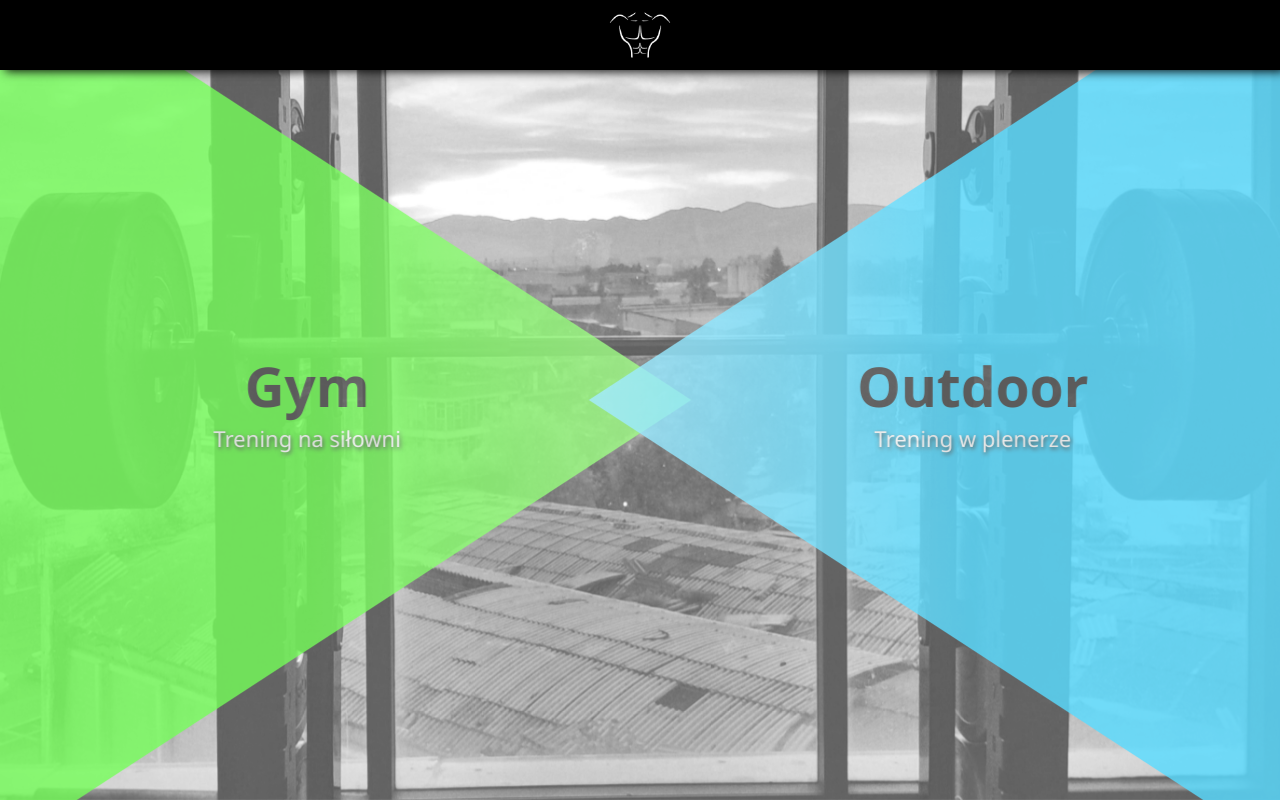
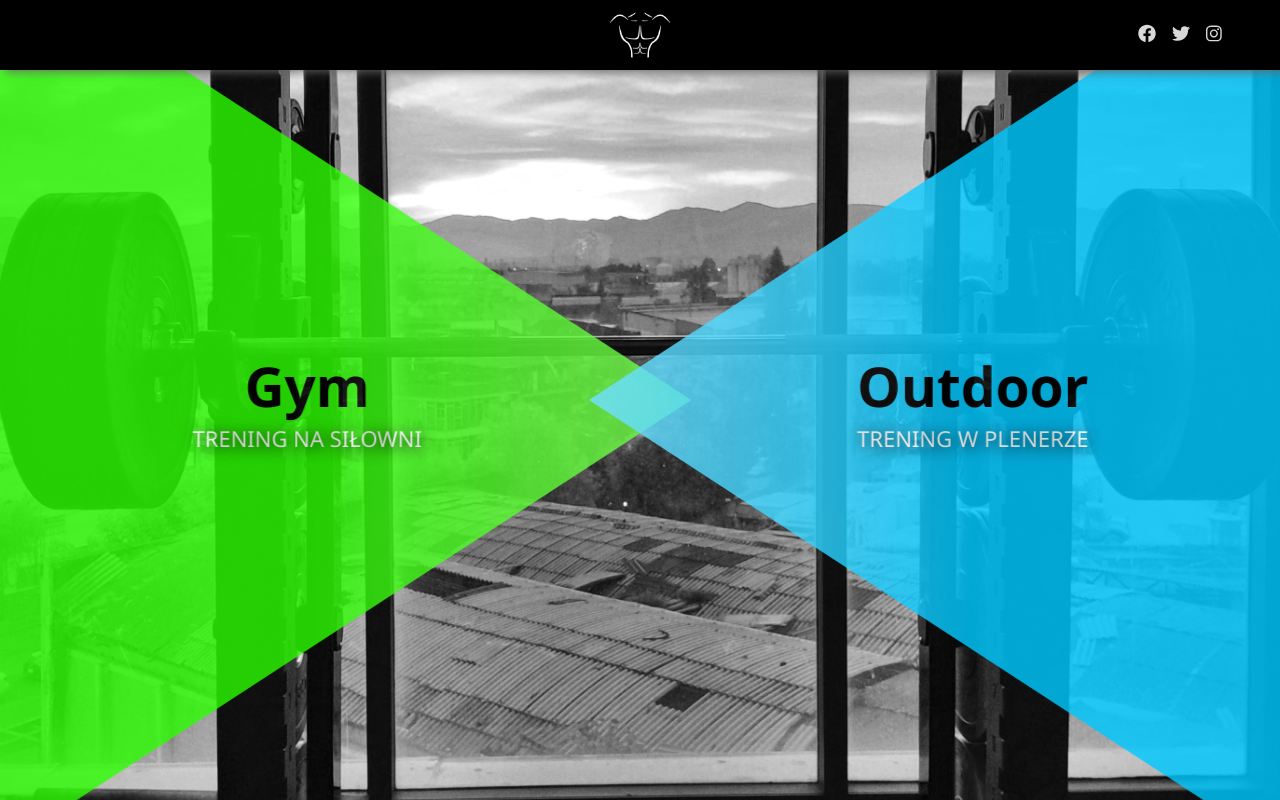
Before and after one commit to BlackH3art/trener-fitness, a React (Vite) app: page / in a window 1280 px wide. Shown: the top 800 px of the page. Built offline with nearby package versions, Linux system fonts and the light colour scheme.

Commit message:
Icons work, create components

```diff
--- a/src/App.js
+++ b/src/App.js
@@ -2,6 +2,7 @@ import React, {Component} from 'react';
 import ReactDOM from 'react-dom';
 
 import Header from './components/header/Header';
+import Body from './components/body/Body';
 
 
 class App extends Component {
@@ -10,6 +11,7 @@ class App extends Component {
     return (
       <>
           <Header />
+          <Body />
       </>
      );
   }
--- /dev/null
+++ b/src/components/body/Body.js
@@ -0,0 +1,16 @@
+import React, { Component } from 'react';
+
+import Offer from './Offer'
+
+class Body extends Component {
+  state = {  }
+  render() {
+    return (
+      <>
+        <Offer />
+      </>
+     );
+  }
+}
+
+export default Body;
--- /dev/null
+++ b/src/components/body/Gym.js
@@ -0,0 +1,25 @@
+/* eslint-disable jsx-a11y/click-events-have-key-events */
+/* eslint-disable jsx-a11y/no-static-element-interactions */
+import React, { Component } from 'react';
+
+class Gym extends Component {
+  state = {  }
+
+  handleClick() {
+    console.log('click');
+  }
+  render() {
+    return (
+      <>
+        <div className="shape" onClick={this.handleClick}>
+          <div className="gym">
+            <h1>Gym</h1>
+            <p>Trening na siłowni </p>
+          </div>
+        </div>
+      </>
+     );
+  }
+}
+
+export default Gym;
--- /dev/null
+++ b/src/components/body/Offer.js
@@ -0,0 +1,22 @@
+import React, { Component } from 'react';
+
+import Gym from './Gym';
+import Outdoor from './Outdoor';
+
+class Offer extends Component {
+  state = {  }
+  render() {
+    return (
+      <>
+        <section className="offer">
+         <div className="contentshape">
+            <Gym />
+            <Outdoor />
+          </div>
+        </section>
+      </>
+     );
+  }
+}
+
+export default Offer;
--- /dev/null
+++ b/src/components/body/Outdoor.js
@@ -0,0 +1,22 @@
+import React, { Component } from 'react';
+
+class Outdoor extends Component {
+  state = {  }
+
+
+
+  render() {
+    return (
+      <>
+        <div className="shape2">
+          <div className="outdoor">
+            <h1>Outdoor</h1>
+            <p>Trening w plenerze</p>
+          </div>
+        </div>
+      </>
+     );
+  }
+}
+
+export default Outdoor;
--- a/src/components/header/Header.js
+++ b/src/components/header/Header.js
@@ -1,6 +1,9 @@
 import React, { Component } from 'react';
+
 import logoTextWhite from '../img/logo-white.png';
-import logo from '../img/logo.png'
+import logo from '../img/logo.png';
+
+import NavSocial from './NavSocial';
 
 class Header extends Component {
   state = {
@@ -12,7 +15,7 @@ class Header extends Component {
         <header>
           <div className="headcontainer">
             <img src={this.state.active ? logoTextWhite : logo} alt=""/>
-
+            <NavSocial />
           </div>
         </header>
       </>
--- a/src/components/header/NavSocial.js
+++ b/src/components/header/NavSocial.js
@@ -1,15 +1,27 @@
 import React, { Component } from 'react';
+import { FontAwesomeIcon } from '@fortawesome/react-fontawesome'
+import { faFacebook, faTwitter, faInstagram } from '@fortawesome/free-brands-svg-icons'
+
+
 
 class NavSocial extends Component {
 
+  state = {
+
+  }
+
+
+
   render() {
+
+
     return (
       <>
-        <nav>
-          <ul>
-            <li></li>
-            <li></li>
-            <li></li>
+        <nav className="navSocial">
+          <ul className="ulSocial">
+            <li><a href="https://www.facebook.com/marcin.kubica.735" target="_blank" rel="noreferrer"><FontAwesomeIcon icon={faFacebook} /></a></li>
+            <li><a href="https://twitter.com/maybeNoT_or_NoT" target="_blank" rel="noreferrer"><FontAwesomeIcon icon={faTwitter} /></a></li>
+            <li><a href="https://www.instagram.com/sniperkmn/?hl=pl" target="_blank" rel="noreferrer"><FontAwesomeIcon icon={faInstagram} /></a></li>
           </ul>
         </nav>
       </>
--- a/src/index.html
+++ b/src/index.html
@@ -3,30 +3,17 @@
 <head>
   <meta charset="UTF-8">
   <meta name="viewport" content="width=device-width, initial-scale=1.0">
-  <title>Document</title>
+  <title>Trener Marcin Kubica</title>
   <link rel="stylesheet" href="style.css">
 </head>
 <body>
 
   <div id="root"></div>
 
-  <section class="offer">
-    <div class="contentshape">
-      <div class="shape">
-        <div class="gym">
-         <h1>Gym</h1>
-         <p>Trening na siłowni </p>
-        </div>
-      </div>
-      <div class="shape2">
-        <div class="outdoor">
-          <h1>Outdoor</h1>
-          <p>Trening w plenerze</p>
-        </div>
-      </div>
-    </div>
 
-  </section>
+
+
+
 
 
 
--- a/src/style.css
+++ b/src/style.css
@@ -8,13 +8,15 @@ body {
   overflow-x: hidden;
 }
 
+
+/* ************************ HEADER ****************************** */
 header {
   position: absolute;
   background-color: #000;
   height: 70px;
   width: 100%;
-  z-index: 1;
-  box-shadow: 5px 1px 10px black;
+  z-index: 12;
+  box-shadow: 5px 1px 10px rgb(99, 99, 99);
 
 }
 
@@ -23,26 +25,35 @@ header {
 
 }
 
-header .headcontainer nav {
+header .headcontainer nav.navSocial {
   position: absolute;
-  left: 50vw;
-  top: 60px;
-  width: 35%;
+  right: 50px;
+  top: 50%;
+  transform: translateY(-50%);
+  width: 100px;
 }
 
-header .headcontainer nav ul {
+header .headcontainer nav.navSocial ul.ulSocial {
   display: flex;
   justify-content: center;
   list-style: none;
   color: #d9d9d9;
-  font-size: 24px;
-  font-family: 'Gill Sans', 'Gill Sans MT', Calibri, 'Trebuchet MS', sans-serif;
+  font-size: 18px;
   width: 100%;
 }
 
-header .headcontainer nav ul li {
+header .headcontainer nav.navSocial ul.ulSocial li {
   text-align: center;
   flex-grow: 1;
+}
+header .headcontainer nav.navSocial ul.ulSocial li a {
+  color: #d9d9d9;
+  text-decoration: none;
+  transition: .3s;
+}
+header .headcontainer nav.navSocial ul.ulSocial li a:hover {
+  color: rgb(161, 159, 159);
+  cursor: pointer;
 }
 
 header .headcontainer img {
@@ -54,6 +65,8 @@ header .headcontainer img {
   transform: translate(-50%, -50%);
 }
 
+/* ************************************************************************************************** */
+
 .offer {
   background-image: url("img/background-full.jpg");
   background-size: cover;
@@ -62,7 +75,7 @@ header .headcontainer img {
   width: 100%;
   height: 100vh;
   z-index: -2;
-  opacity: 0.65;
+  opacity: 1;
 }
 
 .shape {
@@ -78,7 +91,7 @@ header .headcontainer img {
   clip-path: polygon(0 0, 20% 0, 100% 50%, 20% 100%, 0 100%);
   z-index: 0;
   transform: translateX(-100%);
-  animation: triangleShape 1s ease-in 1;
+  animation: triangleShape .8s ease-in 1;
   animation-fill-mode: forwards;
   animation-delay: .2s;
   transition: .2s;
@@ -97,7 +110,7 @@ header .headcontainer img {
   clip-path: polygon(100% 0, 80% 0, 0 50%, 80% 100%, 100% 100%);
   z-index: 0;
   transform: translateX(100%);
-  animation: triangleShape2 1s ease-in 1;
+  animation: triangleShape2 .8s ease-in 1;
   animation-fill-mode: forwards;
   animation-delay: .2s;
   transition: .2s;
@@ -125,11 +138,11 @@ header .headcontainer img {
 
 }
 .contentshape p {
-
+  text-transform: uppercase;
   font-size: 22px;
   font-family: 'Segoe UI', Tahoma, Geneva, Verdana, sans-serif;
   color: white;
-  text-shadow: 1px 2px 4px black;
+  text-shadow: 1px 2px 15px black;
   animation: appear 2.2s linear;
 
 }
```
Also changed, not shown: package.json (+7 -1 lines), 1 other file (tests, documents, lock files or other folders).
